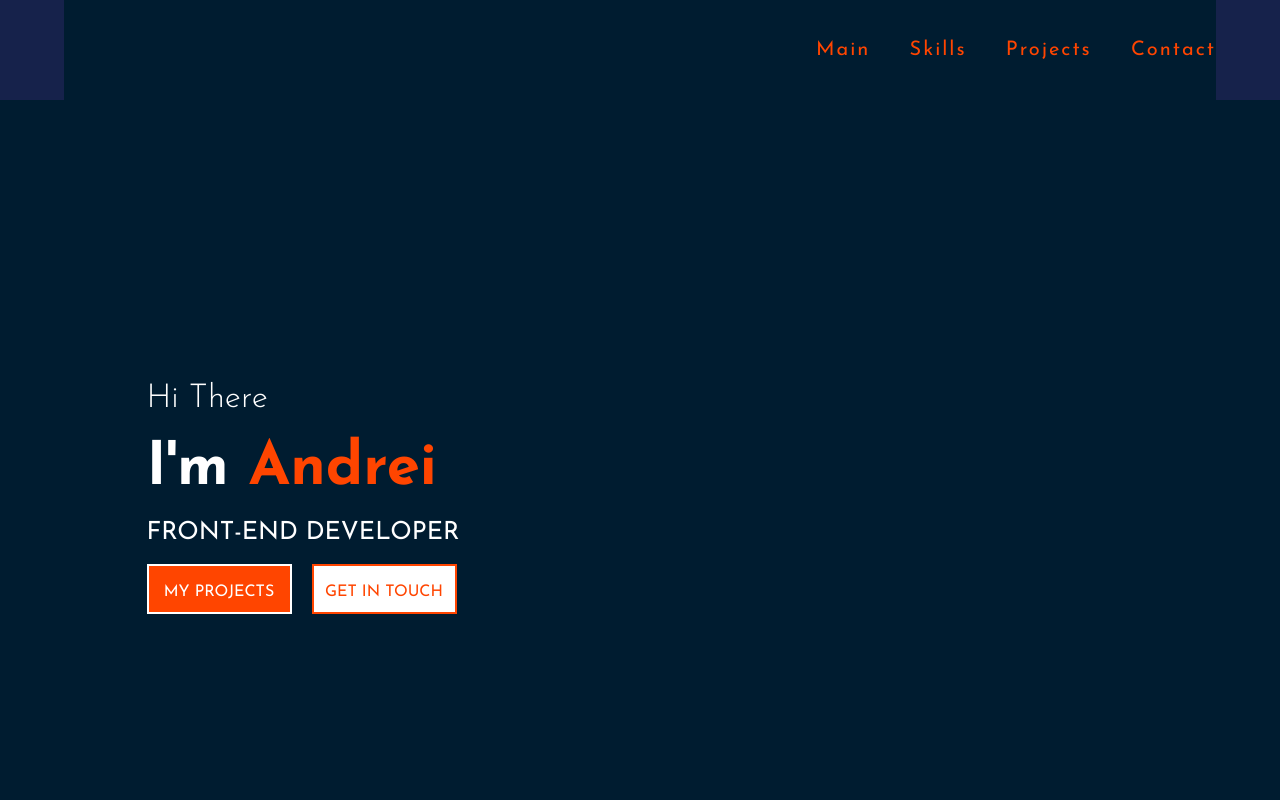
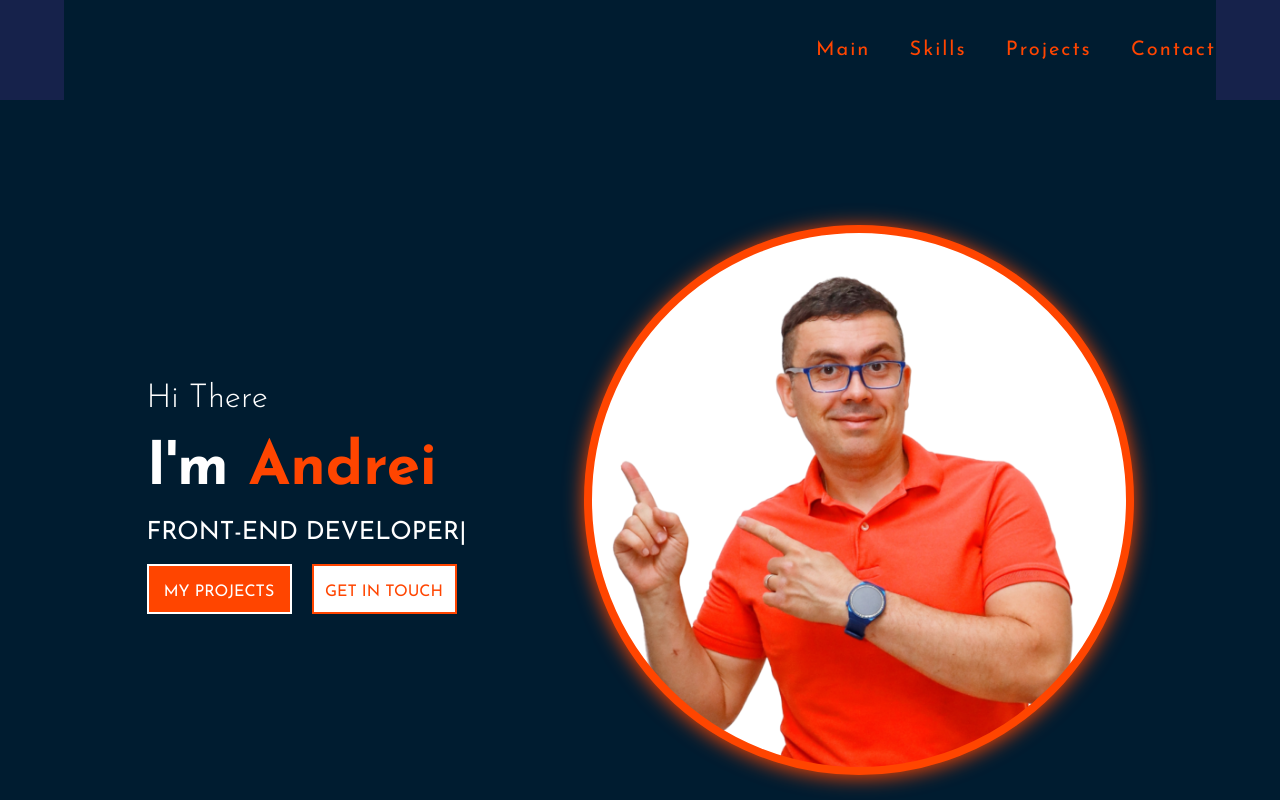
Before and after one commit to andbudha/my_portfolio, a React (Create React App) app: page / in a window 1280 px wide. Shown: the top 800 px of the page. Built offline with nearby package versions, Linux system fonts and the light colour scheme.

Commit message:
react typing effect library installed/Main updated

```diff
--- a/package.json
+++ b/package.json
@@ -21,6 +21,7 @@
     "react-reveal": "^1.2.2",
     "react-router-dom": "^6.14.1",
     "react-scripts": "5.0.1",
+    "react-type-animation": "^3.1.0",
     "sass": "^1.63.6",
     "typescript": "^4.4.2",
     "web-vitals": "^2.1.0"
--- a/src/footer/Footer.jsx
+++ b/src/footer/Footer.jsx
@@ -1,5 +1,5 @@
 import styles from './Footer.module.scss';
-import Flip from 'react-reveal/Flip';
+import Fade from 'react-reveal/Fade';
 import { FontAwesomeIcon } from '@fortawesome/react-fontawesome';
 import { faLinkedin, faGithub, faTelegram, faSquareFacebook } from '@fortawesome/free-brands-svg-icons';
 
@@ -10,18 +10,18 @@ export const Footer = () => {
                 <h3 className={styles.fullname}>Andrei Bartov</h3>
 
                 <div className={styles.link_container}>
-                    <Flip>
+                    <Fade bottom>
                         <a className={styles.link} href="#"><FontAwesomeIcon icon={faLinkedin} className={styles.icon} /></a>
-                    </Flip>
-                    <Flip>
+                    </Fade>
+                    <Fade bottom>
                         <a className={styles.link} href="#"><FontAwesomeIcon icon={faGithub} className={styles.icon} /></a>
-                    </Flip>
-                    <Flip>
+                    </Fade>
+                    <Fade bottom>
                         <a className={styles.link} href="#"><FontAwesomeIcon icon={faTelegram} className={styles.icon} /></a>
-                    </Flip>
-                    <Flip>
+                    </Fade>
+                    <Fade bottom>
                         <a className={styles.link} href="#"><FontAwesomeIcon icon={faSquareFacebook} className={styles.icon} /></a>
-                    </Flip>
+                    </Fade>
                 </div>
                 <h3 className={styles.copyright}><span>&copy;</span> All Rights Reserved</h3>
             </div>
--- a/src/main/Main.jsx
+++ b/src/main/Main.jsx
@@ -1,5 +1,5 @@
 import styles from './Main.module.scss';
-import Fade from 'react-reveal/Fade';
+import { TypeAnimation } from 'react-type-animation';
 import profileImgOne from './img/no_background_1.1.png';
 import profileImgTwo from './img/no_background_1.2.png';
 
@@ -15,21 +15,27 @@ export const Main = () => {
     return (
         <div className={styles.main}>
             <div className={styles.main_container}>
-                <Fade left>
                 <div className={styles.greeting}>
                     <span className={styles.greeting_span}>Hi There</span>
                     <h1>I'm <span className={styles.name}>Andrei</span></h1>
-                        <span className={styles.position_span}>FRONT-END DEVELOPER</span>
+                    <TypeAnimation
+                        sequence={[
+                            // Same substring at the start will only be typed out once, initially
+                            'FRONT-END DEVELOPER',
+                            2000
+                        ]}
+                        wrapper="span"
+                        speed={300}
+                        repeat={1}
+                        className={styles.position_span}
+                    />
                     <div className={styles.btn_container}>
                         <a href="#" className={styles.projects_btn}>MY PROJECTS</a>
                         <a href="#" className={styles.contact_btn}>GET IN TOUCH</a>
                     </div>
                 </div>
-                </Fade>
-                <Fade right>
                 <div className={styles.main_img} style={profileImgMain}></div>
                 <div className={styles.secondary_img} style={profileImgSecondary}></div>
-                </Fade>
             </div>
         </div >
     );
```
Also changed, not shown: 1 other file (tests, documents, lock files or other folders). Lines whose indentation alone changed are shown as unchanged.
